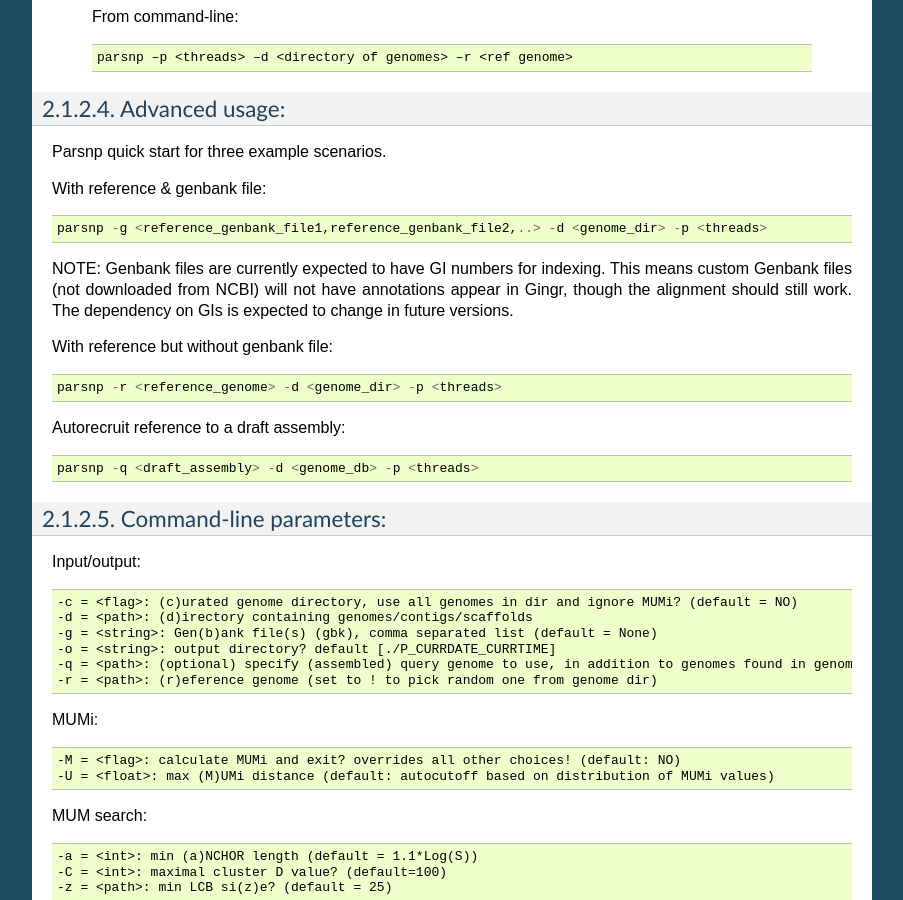
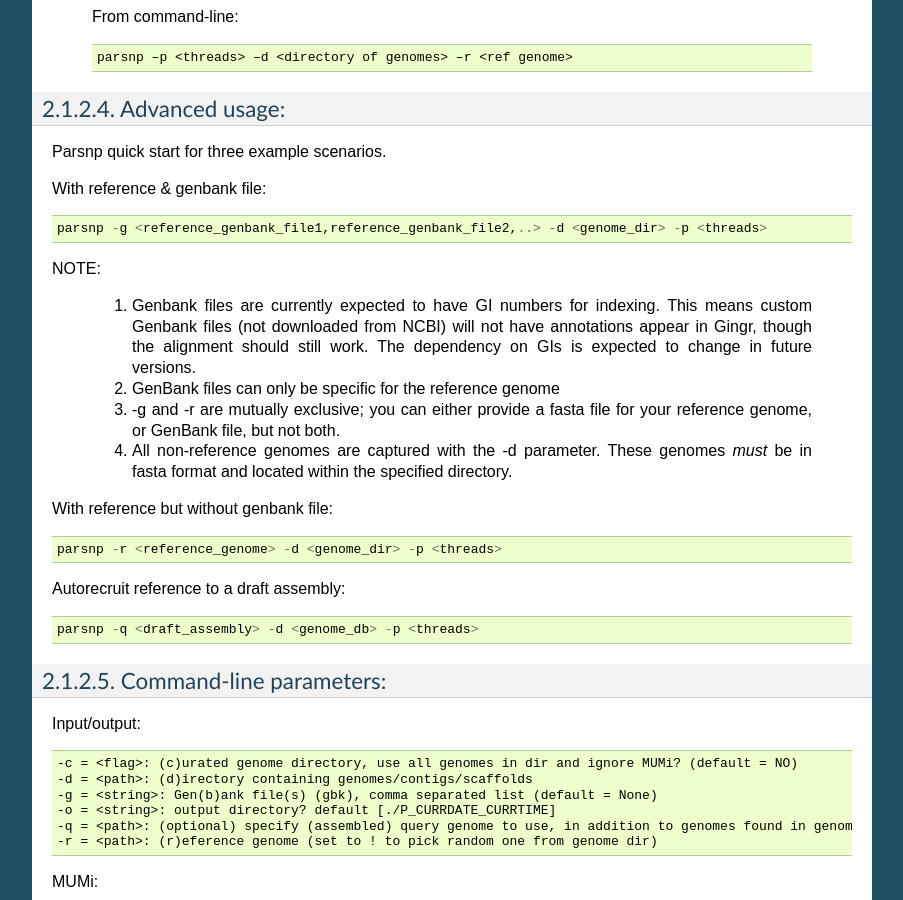
Before and after one commit to marbl/harvest, a Sphinx documentation site: the page built from docs/content/parsnp/quickstart.rst, in a window 1280 px wide and 900 px high, scrolled down 879 px. Shown: the whole window, without its empty margins (198-1101 px from the left). Built offline with Sphinx 7.4.7, drawn with Linux system fonts in a browser that asks for light colours; pages that are not in the unit, such as notebooks, are missing from menus.

Commit message:
clarify -r and -g parameter usage

```diff
--- a/docs/content/parsnp/quickstart.rst
+++ b/docs/content/parsnp/quickstart.rst
@@ -50,7 +50,12 @@ With reference & genbank file::
 
    parsnp -g <reference_genbank_file1,reference_genbank_file2,..> -d <genome_dir> -p <threads>
 
-NOTE: Genbank files are currently expected to have GI numbers for indexing. This means custom Genbank files (not downloaded from NCBI) will not have annotations appear in Gingr, though the alignment should still work. The dependency on GIs is expected to change in future versions.
+NOTE:
+
+    1. Genbank files are currently expected to have GI numbers for indexing. This means custom Genbank files (not downloaded from NCBI) will not have annotations appear in Gingr, though the alignment should still work. The dependency on GIs is expected to change in future versions.
+    2. GenBank files can only be specific for the reference genome
+    3. -g and -r are mutually exclusive; you can either provide a fasta file for your reference genome, or GenBank file, but not both.
+    4. All non-reference genomes are captured with the -d parameter. These genomes *must* be in fasta format and located within the specified directory.
 
 With reference but without genbank file::
 
```
